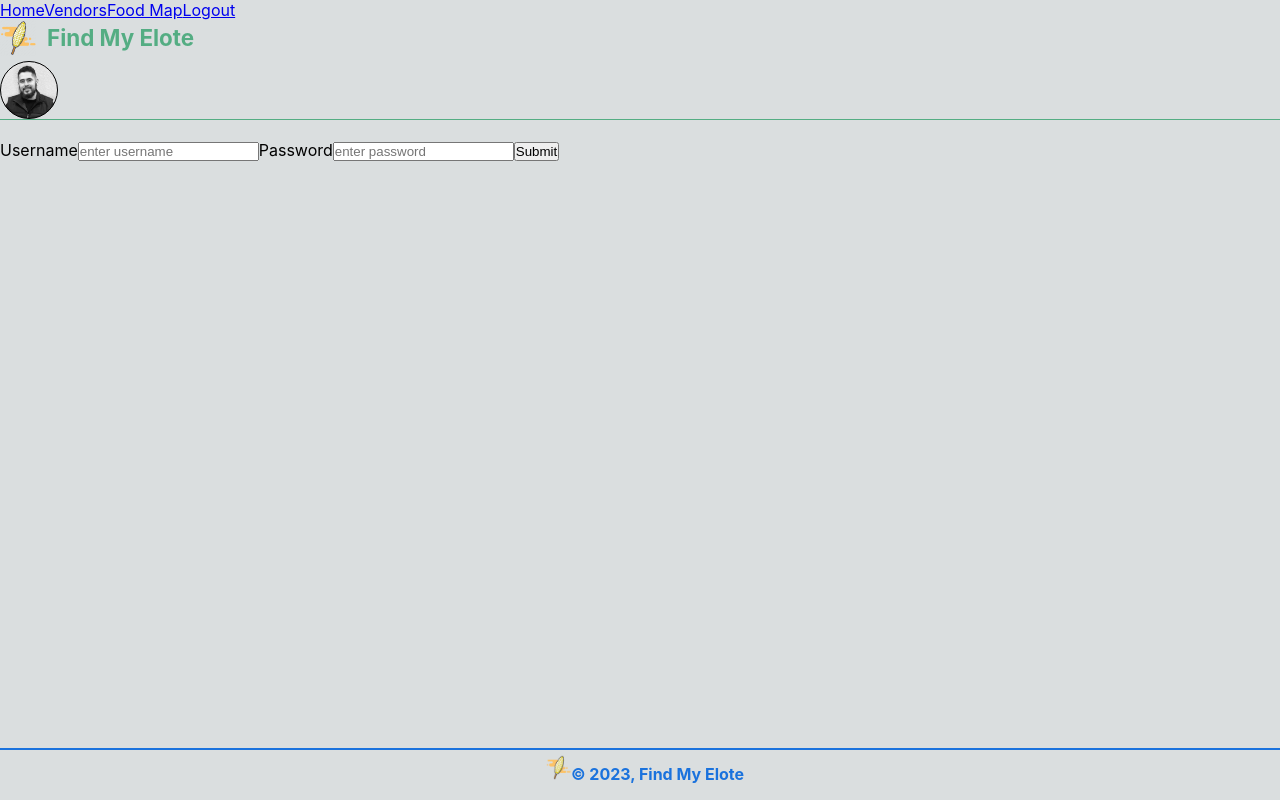
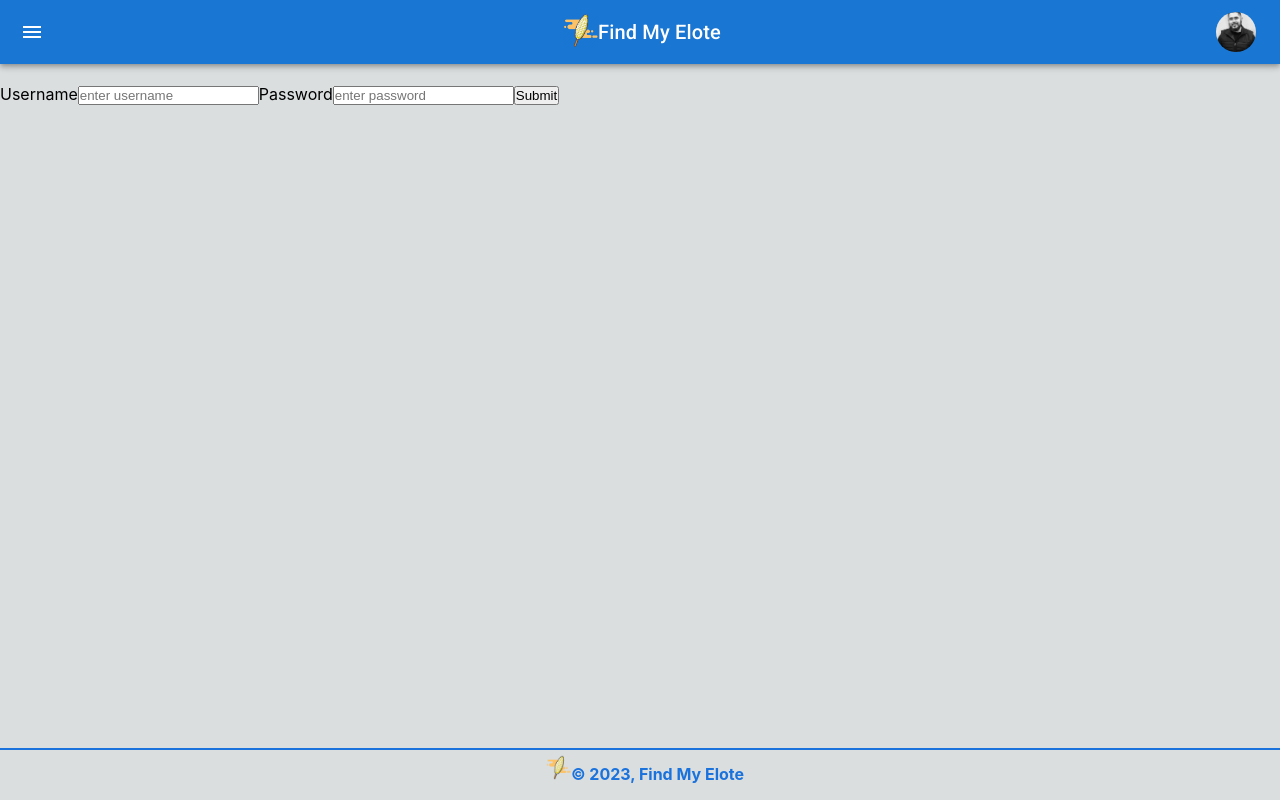
Before and after one commit to rmar72/find-my-elote, a React (Vite) app in the folder frontend/: page /login in a window 1280 px wide. Built offline with nearby package versions, Linux system fonts and the light colour scheme.

Commit message:
mui based header with nav menu

```diff
--- a/frontend/package.json
+++ b/frontend/package.json
@@ -17,6 +17,7 @@
     "@emotion/react": "^11.11.1",
     "@emotion/styled": "^11.11.0",
     "@fontsource/roboto": "^5.0.8",
+    "@mui/icons-material": "^5.14.3",
     "@mui/material": "^5.14.5",
     "@reduxjs/toolkit": "^1.8.1",
     "axios": "^1.4.0",
--- a/frontend/src/components/Header.tsx
+++ b/frontend/src/components/Header.tsx
@@ -1,29 +1,108 @@
+import { useState, MouseEvent } from "react"
 import { NavLink } from "react-router-dom"
+import Appbar from "@mui/material/Appbar"
+import Box from "@mui/material/Box"
+import Toolbar from "@mui/material/Toolbar"
+import Drawer from "@mui/material/Drawer"
+import Menu from "@mui/material/Menu"
+import MenuItem from "@mui/material/MenuItem"
+import Typography from "@mui/material/Typography"
+import Divider from "@mui/material/Divider"
+import IconButton from "@mui/material/IconButton"
+import MenuIcon from "@mui/icons-material/Menu"
+import Avatar from "@mui/material/Avatar"
 import Logo from "./Logo"
 import avatarImage from "./avatar.jpg"
-import "./Header.css"
+import Navigation from "./Navigation"
 
 const Header = (): JSX.Element => {
-  const avatarStyles = {
-    backgroundImage: `url(${avatarImage})`,
+  const [drawerOpen, setDrawerOpen] = useState(false)
+  const handleDrawerToggle = () =>
+    setDrawerOpen((prevState: boolean) => !prevState)
+
+  const [anchorEl, setAnchorEl] = useState<null | HTMLElement>(null)
+  const isMenuOpen = Boolean(anchorEl)
+  const handleProfileMenuOpen = (event: MouseEvent<HTMLElement>) => {
+    setAnchorEl(event.currentTarget)
   }
+  const handleMenuClose = () => {
+    setAnchorEl(null)
+  }
+
+  const renderMenu = (
+    <Menu
+      anchorEl={anchorEl}
+      anchorOrigin={{
+        vertical: "top",
+        horizontal: "right",
+      }}
+      id="account-menu"
+      keepMounted
+      transformOrigin={{
+        vertical: "top",
+        horizontal: "right",
+      }}
+      open={isMenuOpen}
+      onClose={handleMenuClose}
+    >
+      <MenuItem onClick={handleMenuClose}>My Account</MenuItem>
+      <MenuItem onClick={handleMenuClose}>
+        <NavLink to={"/logout"}>Logout</NavLink>
+      </MenuItem>
+    </Menu>
+  )
+
+  const drawer = (
+    <Box onClick={handleDrawerToggle} sx={{ textAlign: "center" }}>
+      <Typography variant="h6" sx={{ my: 2 }}>
+        <Logo />
+      </Typography>
+      <Divider />
+      <Navigation />
+    </Box>
+  )
 
   return (
     <header className="header">
-      <nav className="navbar nav">
-        <NavLink to={"/"}>Home</NavLink>
-        <NavLink to={"/vendors"}>Vendors</NavLink>
-        <NavLink to={"/foodmap"}>Food Map</NavLink>
-        <NavLink to={"/logout"}>Logout</NavLink>
-      </nav>
-      <p className="header-logo">
-        <Logo />
-      </p>
-      <div className="header-account">
-        <p className="header-avatar" style={avatarStyles}>
-          {/* <span className="visually-hidden">Ruben Solorio</span> */}
-        </p>
-      </div>
+      <Appbar position="static">
+        <Toolbar>
+          <IconButton
+            aria-label="Hamburger menu open drawer button"
+            edge="start"
+            onClick={handleDrawerToggle}
+            sx={{ mr: 2, color: "white" }}
+          >
+            <MenuIcon />
+          </IconButton>
+          <Box sx={{ flexGrow: 0.5 }} />
+          <Logo />
+          <Typography variant="h6">Find My Elote</Typography>
+          <Box sx={{ flexGrow: 0.5 }} />
+          <Avatar
+            alt="Profile Picture Menu"
+            src={avatarImage}
+            onClick={handleProfileMenuOpen}
+          />
+        </Toolbar>
+      </Appbar>
+      {renderMenu}
+
+      <Box component="nav">
+        <Drawer
+          variant="temporary"
+          open={drawerOpen}
+          onClose={handleDrawerToggle}
+          sx={{
+            display: { md: "block" },
+            "& .MuiDrawer-paper": {
+              boxSizing: "border-box",
+              width: 250,
+            },
+          }}
+        >
+          {drawer}
+        </Drawer>
+      </Box>
     </header>
   )
 }
--- a/frontend/src/components/Logo.tsx
+++ b/frontend/src/components/Logo.tsx
@@ -4,8 +4,7 @@ import EloteIcon from "./eloteIcon.png"
 const Logo: React.FC = () => {
   return (
     <span className="logo">
-      <img src={EloteIcon} height="25" width="25" alt="Corn Snack Icon" />
-      Find My Elote
+      <img src={EloteIcon} height="35" width="35" alt="Corn Snack Icon" />
     </span>
   )
 }
```
